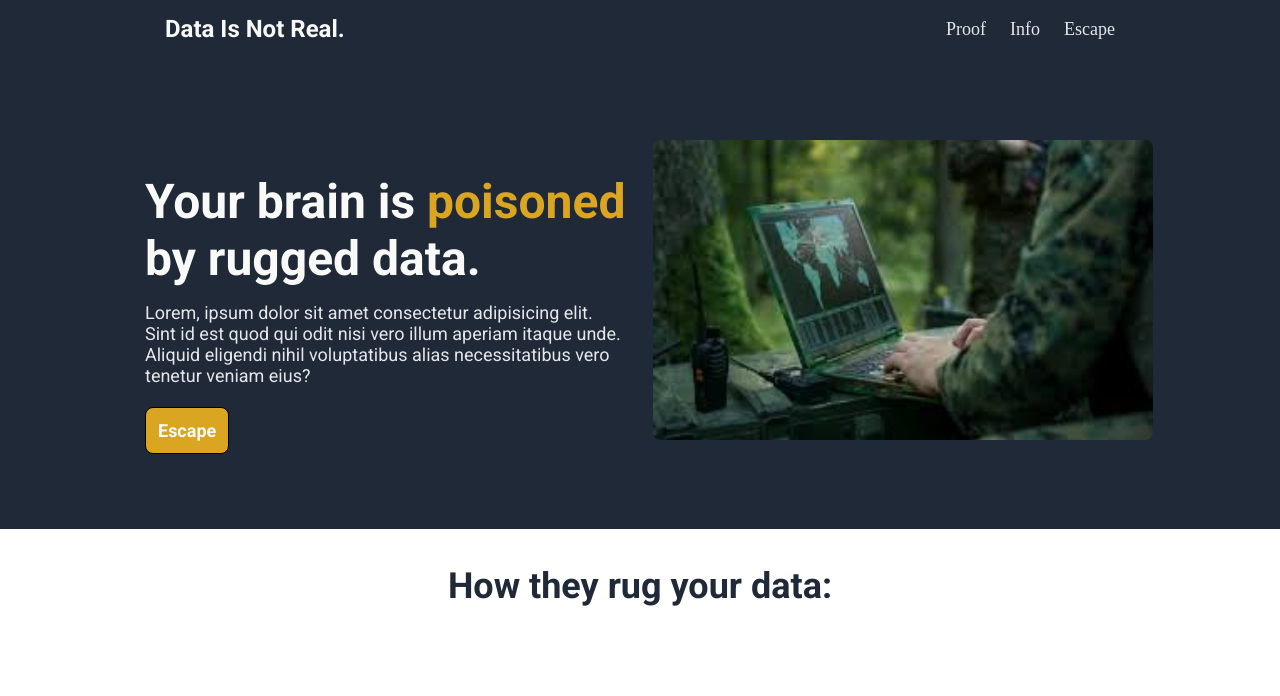
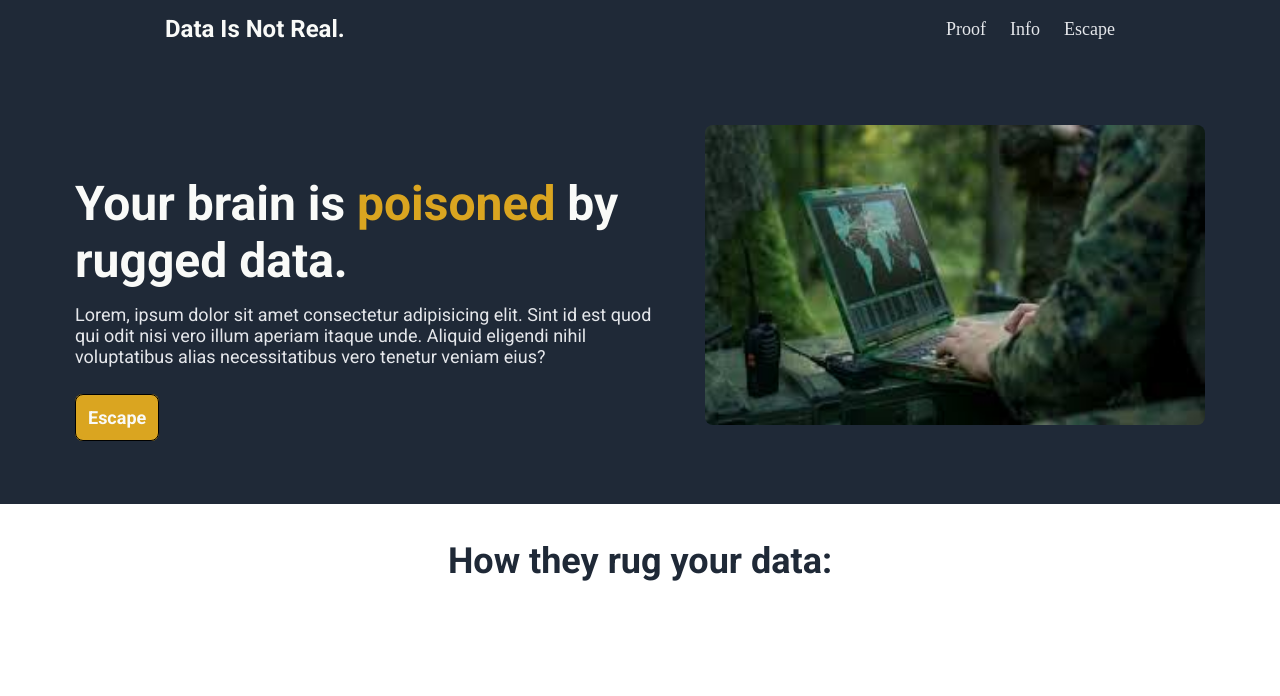
Before and after one commit to DDDesignStudio/Landing-page01, a plain HTML site: page index.html in a window 1280 px wide. Shown: the top 696 px of the page. Drawn offline with Linux system fonts and the light colour scheme.

Commit message:
Alignment changes

```diff
--- a/index.html
+++ b/index.html
@@ -22,8 +22,8 @@
     </div>
     <div class="description">
         <div class="desc-left">
-            <p style="margin-left: 70px; margin-bottom: 15px;  font-size: 48px; color: #F9FAF8; font-family: Roboto, sans-serif; font-weight: 700;">Your brain is <span style="color: goldenrod;">poisoned</span> by rugged data.</p>
-            <p style="margin-left: 70px; margin-top: 0; font-size: 18px; color: #E5E7EB;   font-family: Roboto, sans-serif; font-weight: 400; font-style: normal;">Lorem, ipsum dolor sit amet consectetur adipisicing elit. Sint id est quod qui odit nisi vero illum aperiam itaque unde. Aliquid eligendi nihil voluptatibus alias necessitatibus vero tenetur veniam eius?</p>
+            <p style="align-self: flex-start; margin-bottom: 15px;  font-size: 48px; color: #F9FAF8; font-family: Roboto, sans-serif; font-weight: 700;">Your brain is <span style="color: goldenrod;">poisoned</span> by rugged data.</p>
+            <p style="align-self: flex-start; margin-bottom: 40px; margin-top: 0; font-size: 18px; color: #E5E7EB;   font-family: Roboto, sans-serif; font-weight: 400; font-style: normal;">Lorem, ipsum dolor sit amet consectetur adipisicing elit. Sint id est quod qui odit nisi vero illum aperiam itaque unde. Aliquid eligendi nihil voluptatibus alias necessitatibus vero tenetur veniam eius?</p>
             <a class="button-1" href="#">Escape</a>
             </div>
         <div class="desc-right">
--- a/style.css
+++ b/style.css
@@ -51,23 +51,12 @@ a {
     margin-top: 50px;
 }
 
-.desc-right {
-    display: flex;
-    flex: 1;
-}
-
-.desc-left {
-    display: flex;
-    flex-direction: column;
-    flex: 1;
-}
-
 .button-1 {
     color: #F9FAF8;
     font-family: Roboto, sans-serif;
     font-weight: 700;
-    margin-left: 70px;
-    margin-top: 3px;
+    align-self: flex-start;
+    margin-top: 10px;
     background-color: goldenrod;
     margin-right:auto;
     padding: 12px;
```
